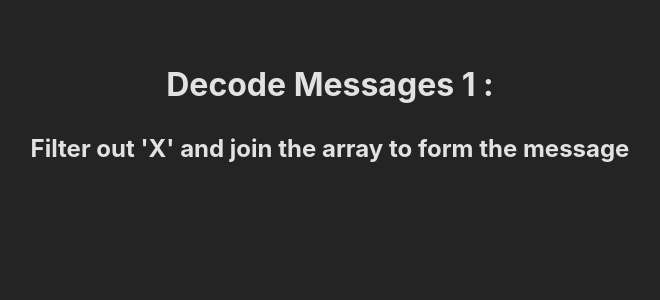
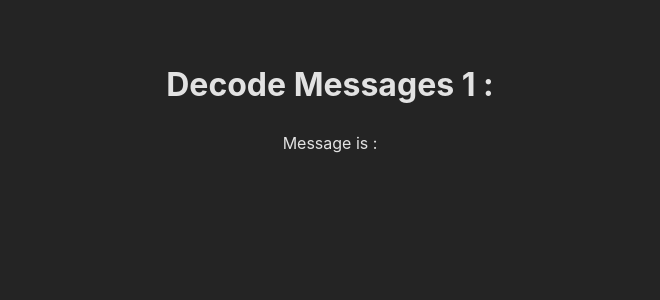
Before and after one commit to simbld/JS-Exercise-Decode-the-message, a React (Vite) app: page / in a window 1280 px wide. Shown: the top 300 px of the page, without its empty margins (310-970 px from the left). Built offline with nearby package versions, Linux system fonts and the light colour scheme.

Commit message:
Add the state to store the decoded message

```diff
--- a/src/App.jsx
+++ b/src/App.jsx
@@ -1,11 +1,11 @@
 import "./App.css";
+import DecodedMessage from "./components/DecodedMessage";
 
 function App() {
   return (
     <>
       <div>
-        <h1>Decode Messages 1 :</h1>
-        <h2>Filter out 'X' and join the array to form the message</h2>
+        <DecodedMessage />
       </div>
     </>
   );
--- /dev/null
+++ b/src/components/DecodedMessage.jsx
@@ -0,0 +1,17 @@
+import { useState } from "react";
+
+function DecodedMessage() {
+  const [decodedMessage, setDecodedMessage] = useState("");
+
+  return (
+    <>
+      <div>
+        <h1>Decode Messages 1 :</h1>
+
+        <div>Message is : {decodedMessage}</div>
+      </div>
+    </>
+  );
+}
+
+export default DecodedMessage;
```
Also changed, not shown: 1 other file (tests, documents, lock files or other folders).
